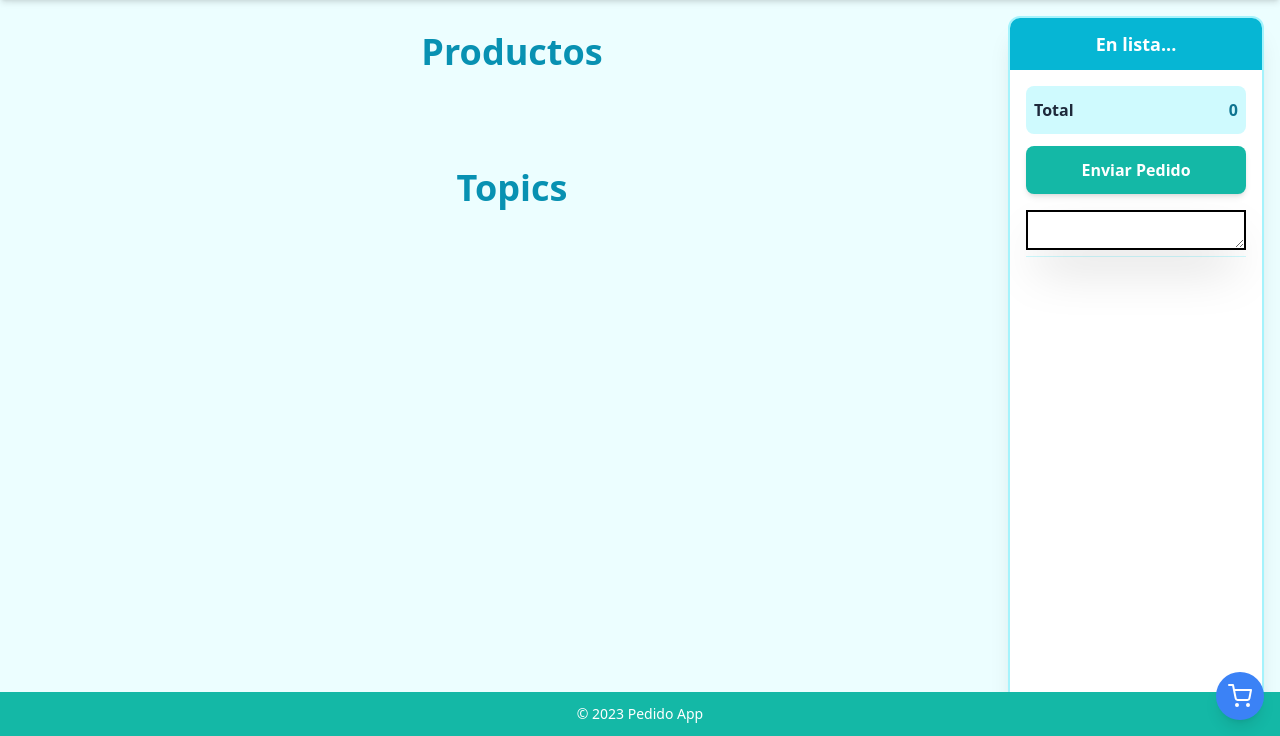
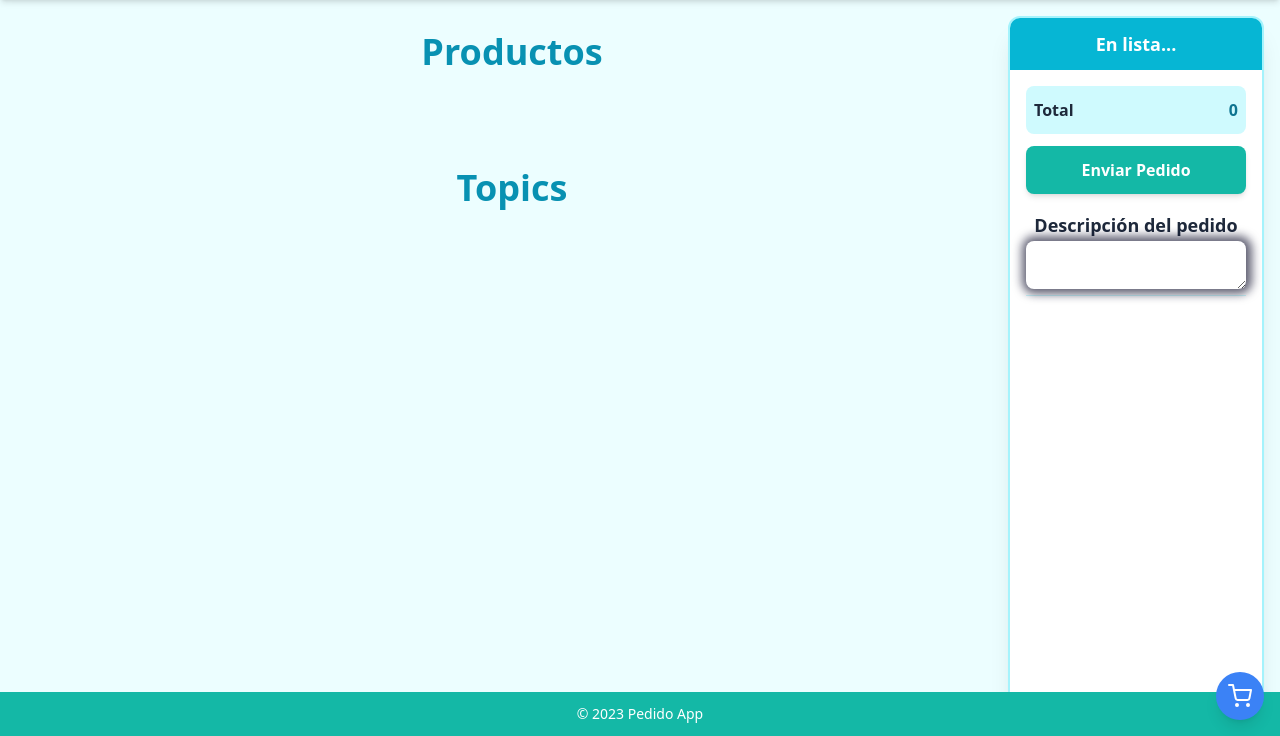
Before and after one commit to D13G0R/appCeviche, a Django app: template apps/Productos/templates/tomarPedido.html in a window 1280 px wide. Shown: the part 64-800 px from the top of the page. Run offline with Django 5.2, Linux system fonts and the light colour scheme; the template is opened without the code that fills it, so the values that code supplies are empty; some libraries are stand-ins or nearby versions.

Commit message:
Se agregó la funcionalidad de editar descripcion de pedido y se arregló el error al escribir texto en un textarea en cualquier parte del campo, tambien se acomodaron unos estilos.

```diff
--- a/appCeviche/settings.py
+++ b/appCeviche/settings.py
@@ -39,6 +39,7 @@ INSTALLED_APPS = [
     'django.contrib.staticfiles',
     'apps.Productos',
     'rest_framework',
+    'corsheaders',
 ]
 
 MIDDLEWARE = [
@@ -49,7 +50,11 @@ MIDDLEWARE = [
     'django.contrib.auth.middleware.AuthenticationMiddleware',
     'django.contrib.messages.middleware.MessageMiddleware',
     'django.middleware.clickjacking.XFrameOptionsMiddleware',
+    'corsheaders.middleware.CorsMiddleware'
 ]
+#_SOLO MIENTRAS DESARROLLAS.
+CORS_ALLOW_ALL_ORIGINS = True
+
 
 ROOT_URLCONF = 'appCeviche.urls'
 
--- a/appCeviche/urls.py
+++ b/appCeviche/urls.py
@@ -31,4 +31,5 @@ urlpatterns = [
     path('', include(urls)),
     path('api/', include(routes.urls)),
     path('api/receiveOrder', views.receiveOrder, name = "receiveOrder"),
+    path('api/changeDescriptionOrder', views.changeDescriptionOrder, name = 'changeDescriptionOrder')
 ]
--- a/apps/Productos/templates/tomarPedido.html
+++ b/apps/Productos/templates/tomarPedido.html
@@ -93,9 +93,8 @@
                     onclick="enviarDatos()">
                     <a href="{% url 'takeOrderView' %}" class="block w-full h-full">Enviar Pedido</a>
                 </button>
-                <textarea class = "descripcion_pedido w-full h-10 p-2 border border-2 border-black shadow-2xl">
-
-                </textarea>
+                <p class = "titulo_descripcion_pedido">Descripción del pedido</p>
+                <textarea class = "textarea_descripcion_pedido"></textarea>
 
                 <ul id="panel-list" class="max-h-[500px] overflow-y-auto border-t border-cyan-100 pt-3">
                     <!-- Items will be added here dynamically -->
--- a/static/css/tomarPedido.css
+++ b/static/css/tomarPedido.css
@@ -60,6 +60,28 @@ main {
 .panel #panel-list {
     overflow-y: auto;
 }
+
+.titulo_descripcion_pedido{
+    font-weight: bold;
+    font-size: large;
+    text-align: center;
+    margin: 2px;
+}
+
+.textarea_descripcion_pedido {
+    field-sizing: content;
+    width: 220px;
+    min-width: 220px;
+    max-width: 220px;
+    height: fit-content;
+    min-height: 30px;
+    max-height: 120px;
+    border: 2px;
+    border-radius: 8px;
+    box-shadow: 1px 0px 10px 5px rgba(12, 12, 42, 0.652);
+    padding:12px;
+}
+
 
 /* Modal topics styling */
 .modalTopics {
```
Also changed, not shown: apps/Productos/templates/ordersTaken.html (+13 -7 lines), apps/Productos/views.py (+38 -0 lines), static/css/ordersTaken.css (+34 -0 lines), static/js/ordersTaken.js (added, +22 -0 lines).
